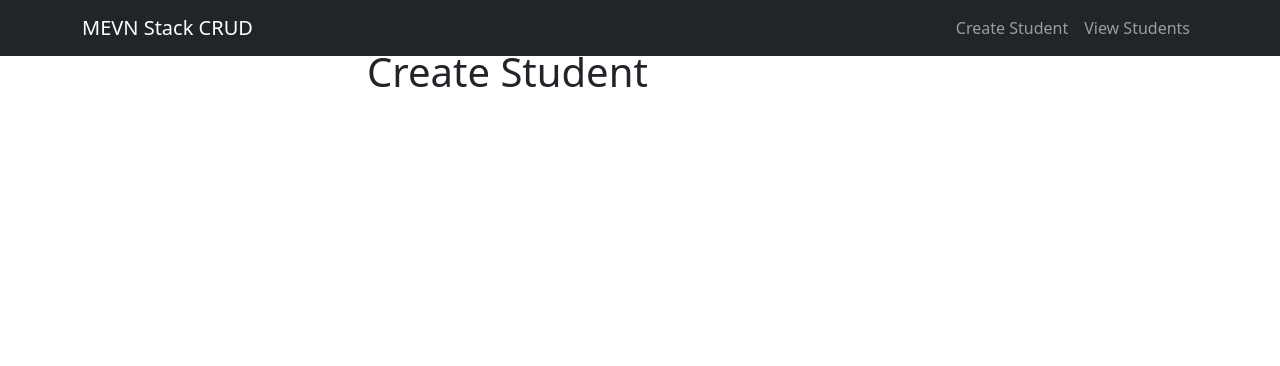
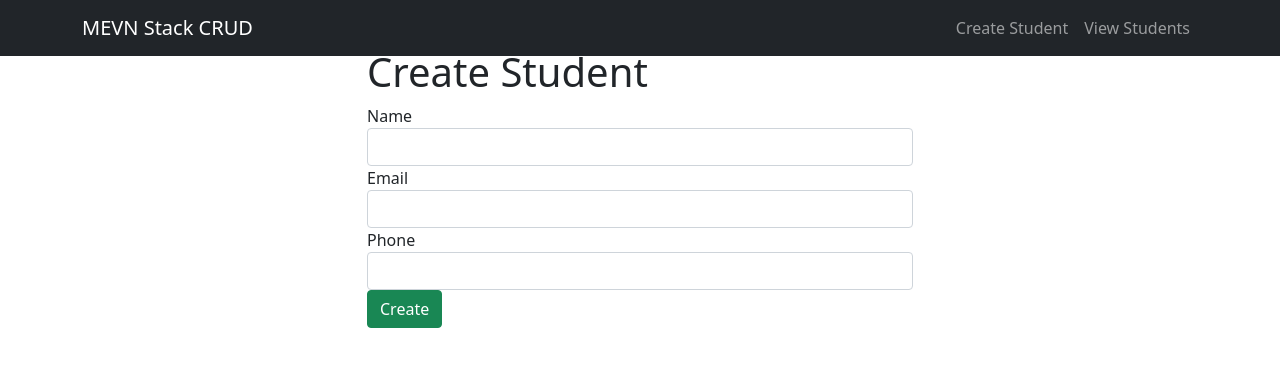
Before and after one commit to honnage/mevn-test, a Vue app: page / in a window 1280 px wide. Shown: the top 366 px of the page. Built offline with nearby package versions, Linux system fonts and the light colour scheme.

Commit message:
create form

```diff
--- a/src/components/CreateComponent.vue
+++ b/src/components/CreateComponent.vue
@@ -2,6 +2,23 @@
     <div class="row justify-content-center">
         <div class="col-md-6">
             <h1>Create Student</h1>
+            <form action="">
+                <div class="form-group">
+                    <label for="name">Name</label>
+                    <input type="text" class="form-control" v-model="student.name" required>
+                </div>
+                 <div class="form-group">
+                    <label for="email">Email</label>
+                    <input type="email" class="form-control" v-model="student.email" required>
+                </div>
+                 <div class="form-group">
+                    <label for="phone">Phone</label>
+                    <input type="text" class="form-control" v-model="student.phone" required>
+                </div>
+                <div class="form-group">
+                    <button class="btn btn-success btn-block">Create</button>
+                </div>
+            </form>
         </div>
     </div>
 </template>
@@ -10,8 +27,15 @@
 export default {
     data(){
         return{
-
+            student:{
+                name: '',
+                email: '',
+                phone: ''
+            }
         }
+    },
+    methods:{
+        handleSubmitForm(){}
     }
 }
 </script>
```
